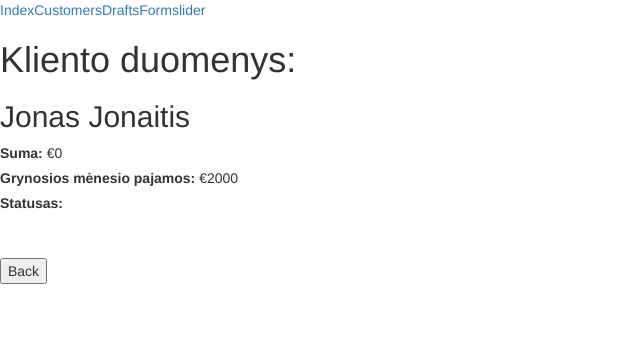
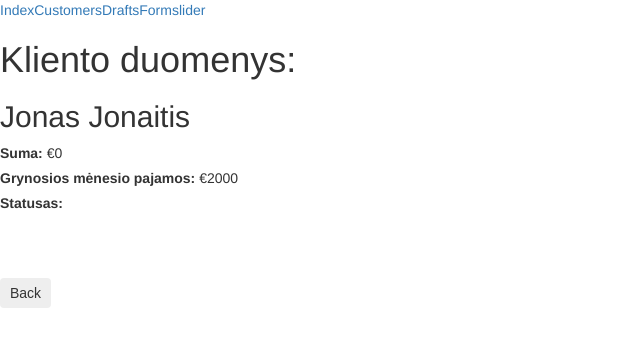
Before and after one commit to lukosevicius/bank-loans-web-app-project, an Angular app: page /detail/11 in a window 1280 px wide. Shown: the top 346 px of the page, without its empty margins (0-640 px from the left). Built offline with nearby package versions, Linux system fonts and the light colour scheme.

Commit message:
added button styling

```diff
--- /dev/null
+++ b/src/app/customers/customer-details/customer-details.component.css
@@ -0,0 +1,17 @@
+button {
+    margin-top: 20px;
+    font-family: Arial;
+    background-color: #eee;
+    border: none;
+    padding: 5px 10px;
+    border-radius: 4px;
+    cursor: pointer; cursor: hand;
+}
+button:hover {
+    background-color: #cfd8dc;
+}
+button:disabled {
+    background-color: #eee;
+    color: #ccc;
+    cursor: auto;
+}
--- a/src/app/customers/customer-details/customer-details.component.ts
+++ b/src/app/customers/customer-details/customer-details.component.ts
@@ -10,7 +10,9 @@ import 'rxjs/add/operator/switchMap';
 
 @Component({
   selector: 'customer-details',
-  templateUrl: 'customer-details.component.html'
+  templateUrl: 'customer-details.component.html',
+  styleUrls: ['customer-details.component.css'],
+
 })
 export class CustomerDetailsComponent implements OnInit {
   @Input()
--- a/src/app/customers/customer-table/customer-table.component.css
+++ b/src/app/customers/customer-table/customer-table.component.css
@@ -10,3 +10,21 @@
   background-color: #CFD8DC !important;
   color: white;
 }
+
+button {
+  margin-top: 20px;
+  font-family: Arial;
+  background-color: #eee;
+  border: none;
+  padding: 5px 10px;
+  border-radius: 4px;
+  cursor: pointer; cursor: hand;
+}
+button:hover {
+  background-color: #cfd8dc;
+}
+button:disabled {
+  background-color: #eee;
+  color: #ccc;
+  cursor: auto;
+}
--- a/src/app/customers/drafts/drafts.component.ts
+++ b/src/app/customers/drafts/drafts.component.ts
@@ -5,7 +5,8 @@ import {CustomerService} from "../customer.service"
 
 @Component({
   selector: 'uncompleted-drafts ',
-  templateUrl: './drafts.component.html'
+  templateUrl: './drafts.component.html',
+  styleUrls: ['drafts.component.css'],
 })
 export class DraftsComponent {
 
```
Also changed, not shown: src/app/customers/drafts/drafts.component.css (added).
